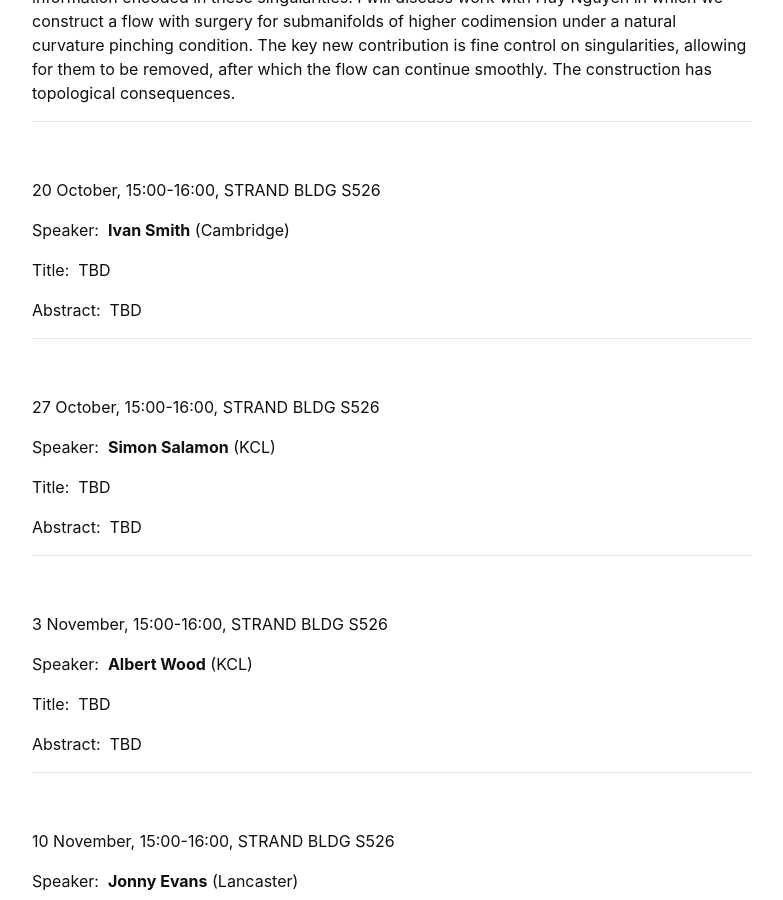
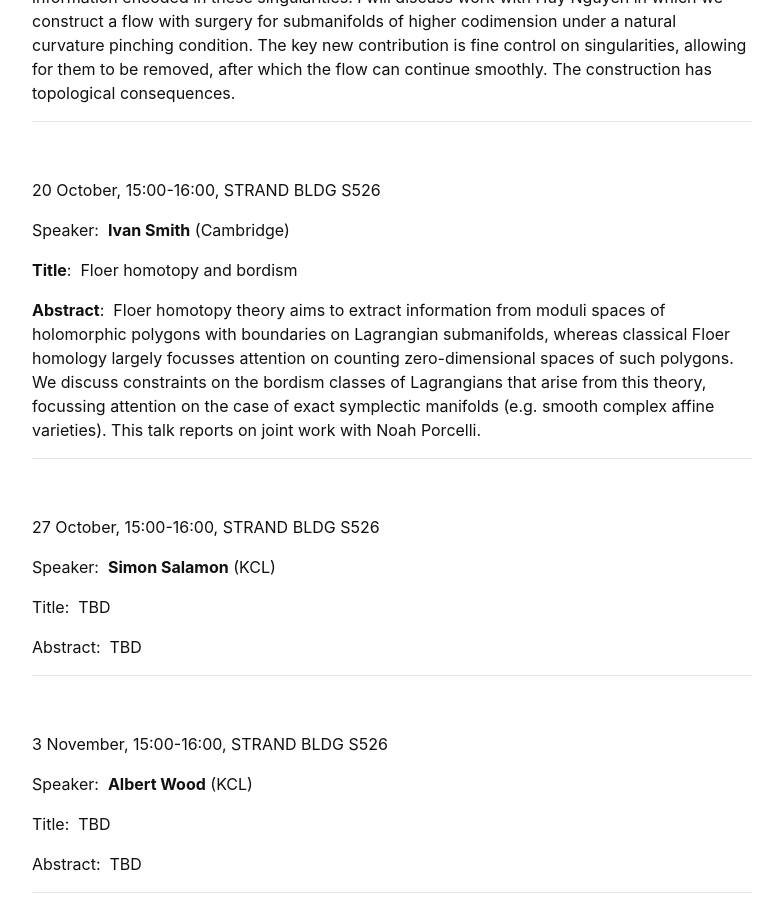
Before and after one commit to kcl-geometry-seminar/kcl-geometry-seminar.github.io, a Jekyll site: the page built from pages/index.md, in a window 1280 px wide and 900 px high, scrolled down 808 px. Shown: the whole window, without its empty margins (248-1031 px from the left). Built offline with Jekyll 4.4.1, drawn with Linux system fonts in a browser that asks for light colours; a script that is not in the unit is left out.

Commit message:
Revise title and abstract for Ivan Smith's talk
Updated the title and abstract for the talk by Ivan Smith.

```diff
--- a/pages/index.md
+++ b/pages/index.md
@@ -39,11 +39,11 @@ Speaker:&nbsp; **Stephen Lynch**  (KCL)
 
 Speaker:&nbsp; **Ivan Smith** (Cambridge)
 
-Title:&nbsp; TBD
+**Title**:&nbsp; Floer homotopy and bordism
 
 
 
-Abstract:&nbsp; TBD
+**Abstract**:&nbsp; Floer homotopy theory aims to extract information from moduli spaces of holomorphic polygons with boundaries on Lagrangian submanifolds, whereas classical Floer homology largely focusses attention on counting zero-dimensional spaces of such polygons. We discuss constraints on the bordism classes of Lagrangians that arise from this theory, focussing attention on the case of exact symplectic manifolds (e.g. smooth complex affine varieties). This talk reports on joint work with Noah Porcelli.
 
 ---------------------------------------------------------
 <br />
```
